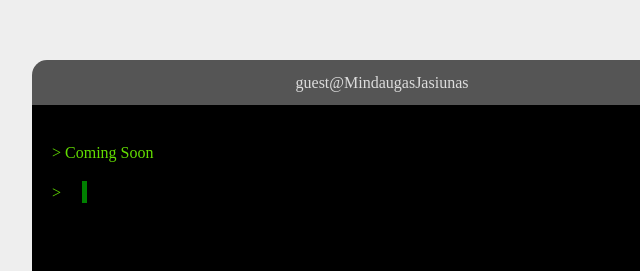
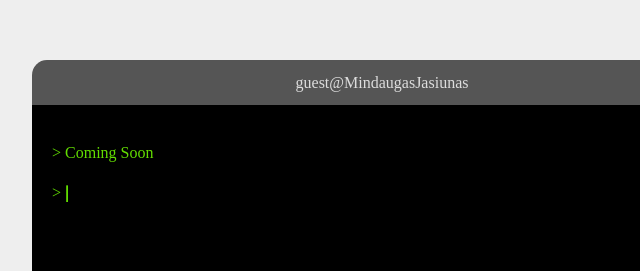
Before and after one commit to MindaugasJasiunas/MindaugasJasiunas.github.io, a plain HTML site: page index.html in a window 1280 px wide. Shown: the part 139-410 px from the top of the page, 266-906 px from the left. Drawn offline with Linux system fonts and the light colour scheme.

Commit message:
cursor updated. Closes #1

```diff
--- a/index.html
+++ b/index.html
@@ -22,7 +22,7 @@
       </header>
       <div class="consolebody">
         <p>> Coming Soon</p>
-        <p class="cursor">></p>
+        <p>> <span class="cursor">|</span></p>
       </div>
     </div>
   </body>
--- a/style.css
+++ b/style.css
@@ -41,28 +41,13 @@ body {
 }
 
 .cursor {
-  position: relative;
-  line-height: 1.5rem;
-}
+  display: -moz-inline-stack;
+  display: inline-block;
+  zoom: 1;
+  *display: inline;
+  vertical-align: top;
+  font-weight: 1000;
 
-.cursor::after {
-  content: "";
-  position: absolute;
-  top: 0;
-  right: 625px;
-  /* Remove display: inline-block if not required to be on the same line as text etc */
-  /* display: inline-block; */
-  background-color: green;
-  vertical-align: top;
-  width: 5px;
-  height: 1.4rem;
-  /*
-  Animation paramaters:
-  blink = animation-name,
-  1s = animation-duration,
-  step-end = animation-timing-function,
-  infinite = animation-iteration-count
-  */
   -webkit-animation: blink 1s step-end infinite;
   animation: blink 1s step-end infinite;
 }
```
